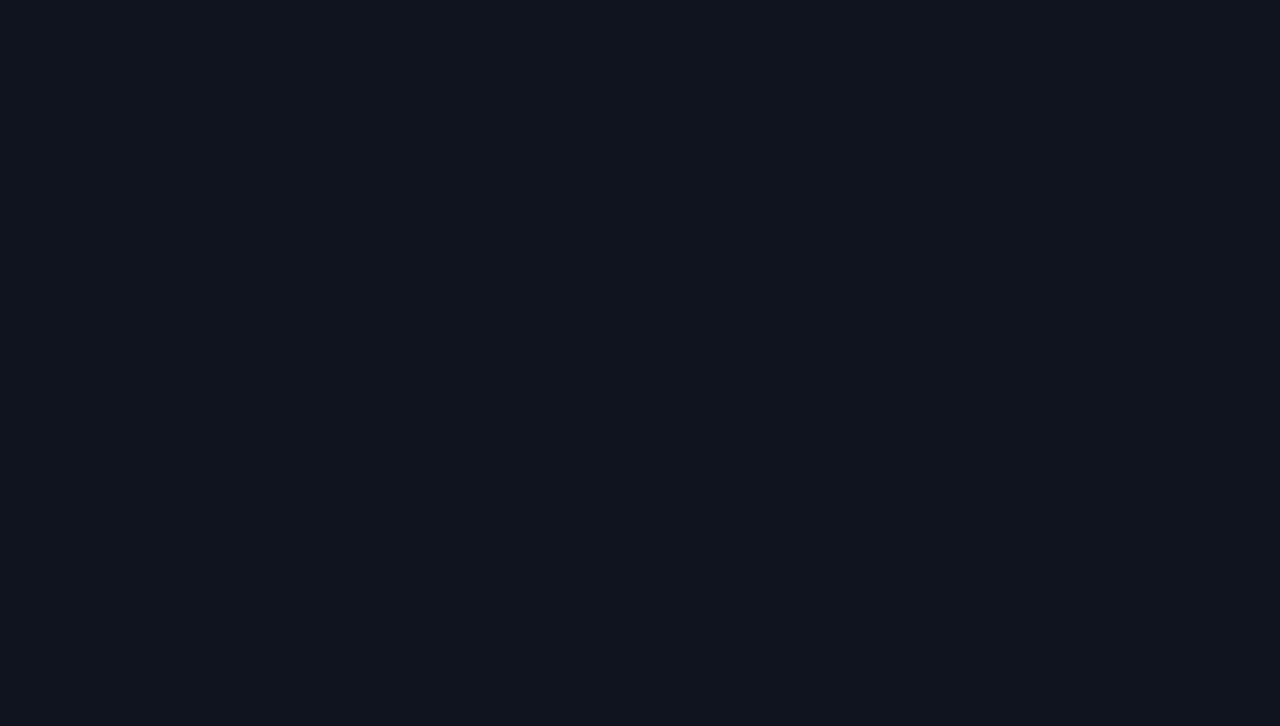
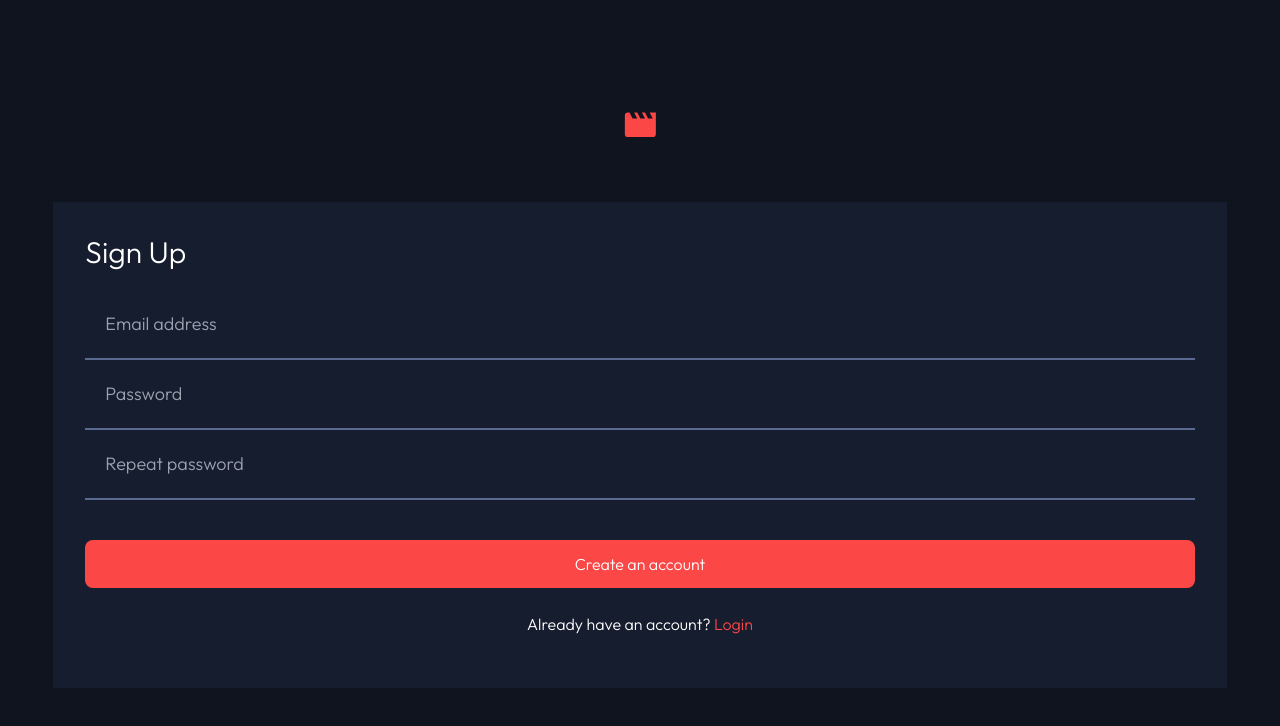
Before and after one commit to kristiingco/forward, a Next.js app: page /sign-up in a window 1280 px wide. Shown: the top 726 px of the page. Built offline with nearby package versions, Linux system fonts and the light colour scheme.

Commit message:
Add Sign Up Form

```diff
--- /dev/null
+++ b/components/SignUpForm.tsx
@@ -0,0 +1,61 @@
+import { useState } from "react";
+import React, { FunctionComponent } from "react";
+import FormInput from "./FormInput";
+import FormButton from "./FormButton";
+import Link from "next/link";
+
+const defaultFormFields = {
+  email: "",
+  password: "",
+  repeatPassword: "",
+};
+
+const SignUpForm: FunctionComponent<{}> = () => {
+  const [formFields, setFormFields] = useState(defaultFormFields);
+
+  const { email, password, repeatPassword } = formFields;
+  const handleChange = (event: any) => {
+    const { name, value } = event.target;
+
+    setFormFields({ ...formFields, [name]: value });
+  };
+
+  return (
+    <div className="bg-semi-dark-blue p-8 w-11/12 flex flex-col justify-center">
+      <h1 className="text-3xl font-light">Sign Up</h1>
+      <div className="my-5">
+        <FormInput
+          handleChange={handleChange}
+          placeholder="Email address"
+          type="text"
+          name="email"
+          value={email}
+        />
+        <FormInput
+          handleChange={handleChange}
+          placeholder="Password"
+          type="password"
+          name="password"
+          value={password}
+        />
+        <FormInput
+          handleChange={handleChange}
+          placeholder="Repeat password"
+          type="password"
+          name="password"
+          value={repeatPassword}
+        />
+        <FormButton buttonText="Create an account" />
+
+        <span className="font-light block text-center">
+          Already have an account?{" "}
+          <Link href="/">
+            <a className="text-bright-red">Login</a>
+          </Link>
+        </span>
+      </div>
+    </div>
+  );
+};
+
+export default SignUpForm;
--- a/pages/sign-up.tsx
+++ b/pages/sign-up.tsx
@@ -1,5 +1,7 @@
 import type { NextPage } from "next";
 import Head from "next/head";
+import Image from "next/image";
+import SignUpForm from "../components/SignUpForm";
 
 const SignUp: NextPage = () => {
   return (
@@ -9,6 +11,11 @@ const SignUp: NextPage = () => {
         <meta name="description" content="Entertainment Web App" />
         <link rel="icon" href="/favicon.ico" />
       </Head>
+
+      <main className="flex flex-col justify-center gap-16 items-center h-screen">
+        <Image src={"/static/logo.svg"} alt="Logo" width="32px" height="26px" />
+        <SignUpForm />
+      </main>
     </div>
   );
 };
```
